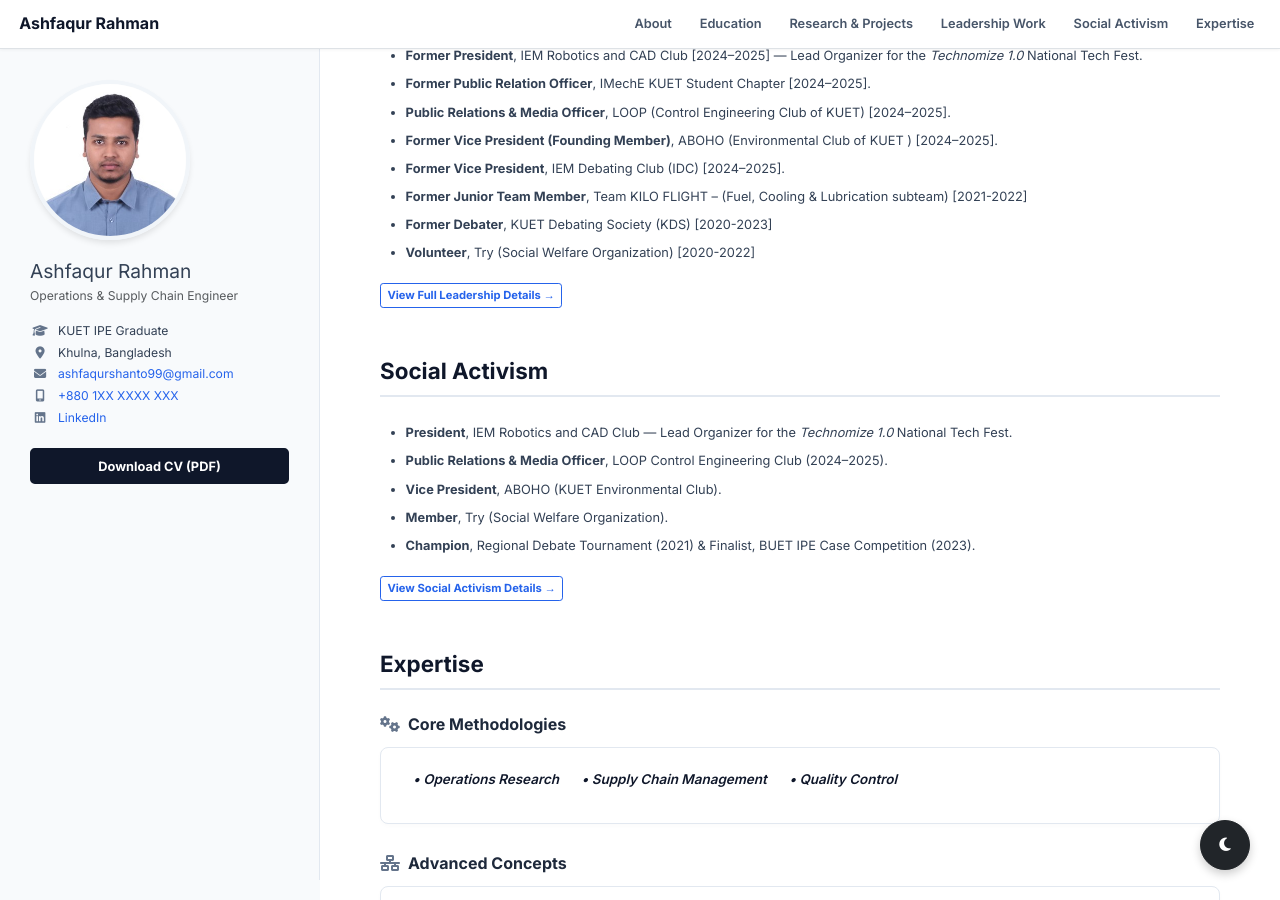
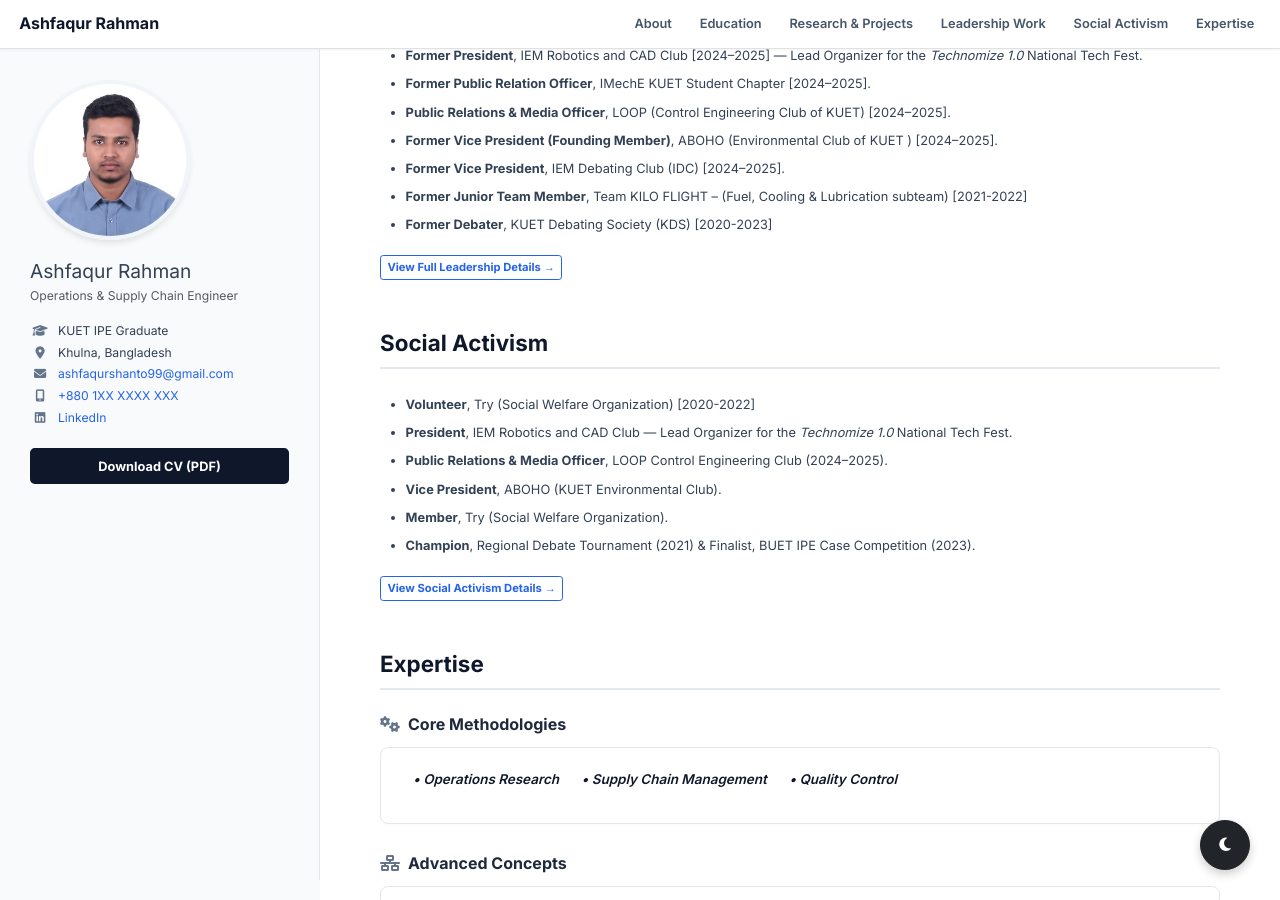
Before and after one commit to AshfaqurRahman99/AshfaqurRahman99.github.io, a Jekyll site: the page index.html, which Jekyll copies as it is, in a window 1280 px wide and 900 px high, scrolled down 900 px. Built offline with Jekyll 4.4.1, drawn with Linux system fonts in a browser that asks for light colours; a style sheet for code colours, icons or effects is not loaded.

Commit message:
Update index.html

```diff
--- a/index.html
+++ b/index.html
@@ -649,7 +649,7 @@
                 <li class="mb-2"><strong>Former Vice President</strong>, IEM Debating Club (IDC) [2024–2025].</li>
                 <li class="mb-2"><strong>Former Junior Team Member</strong>, Team KILO FLIGHT – (Fuel, Cooling & Lubrication subteam) [2021-2022]</li>
                 <li class="mb-2"><strong>Former Debater</strong>, KUET Debating Society (KDS) [2020-2023]</li>
-                <li class="mb-2"><strong>Volunteer</strong>, Try (Social Welfare Organization) [2020-2022]</li>
+                <!-- <li class="mb-2"><strong>Volunteer</strong>, Try (Social Welfare Organization) [2020-2022]</li> -->
                 <!-- <li class="mb-2"><strong>Champion</strong>, Regional Debate Tournament (2021) & Finalist, BUET IPE Case Competition (2023).</li> -->
             </ul>
 
@@ -659,6 +659,7 @@
 
             <h2 id="social-activism" class="section-title">Social Activism</h2>
                 <ul>
+                    <li class="mb-2"><strong>Volunteer</strong>, Try (Social Welfare Organization) [2020-2022]</li>
                     <li class="mb-2"><strong>President</strong>, IEM Robotics and CAD Club — Lead Organizer for the
                         <em>Technomize 1.0</em> National Tech Fest.
                     </li>
```
